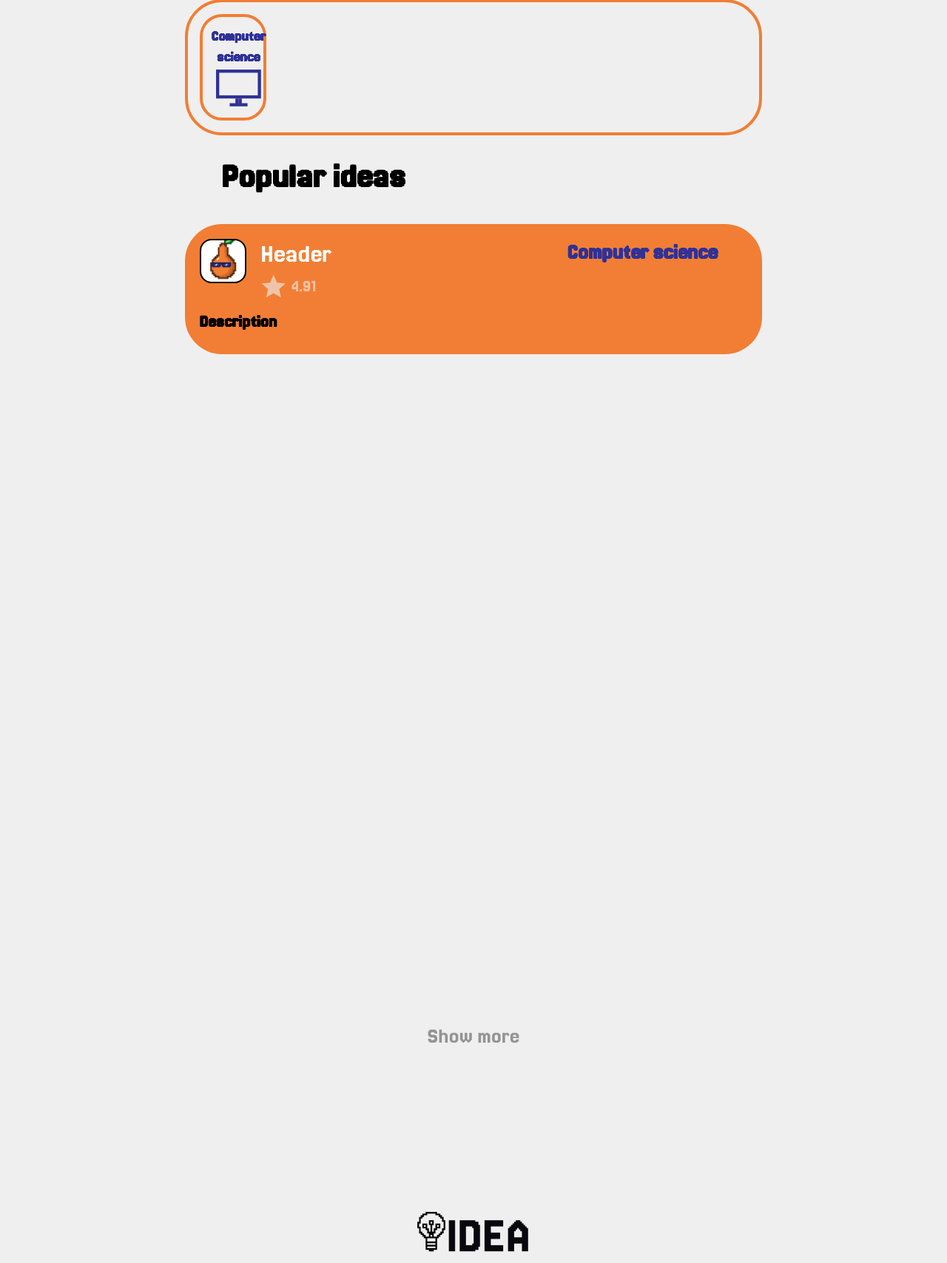
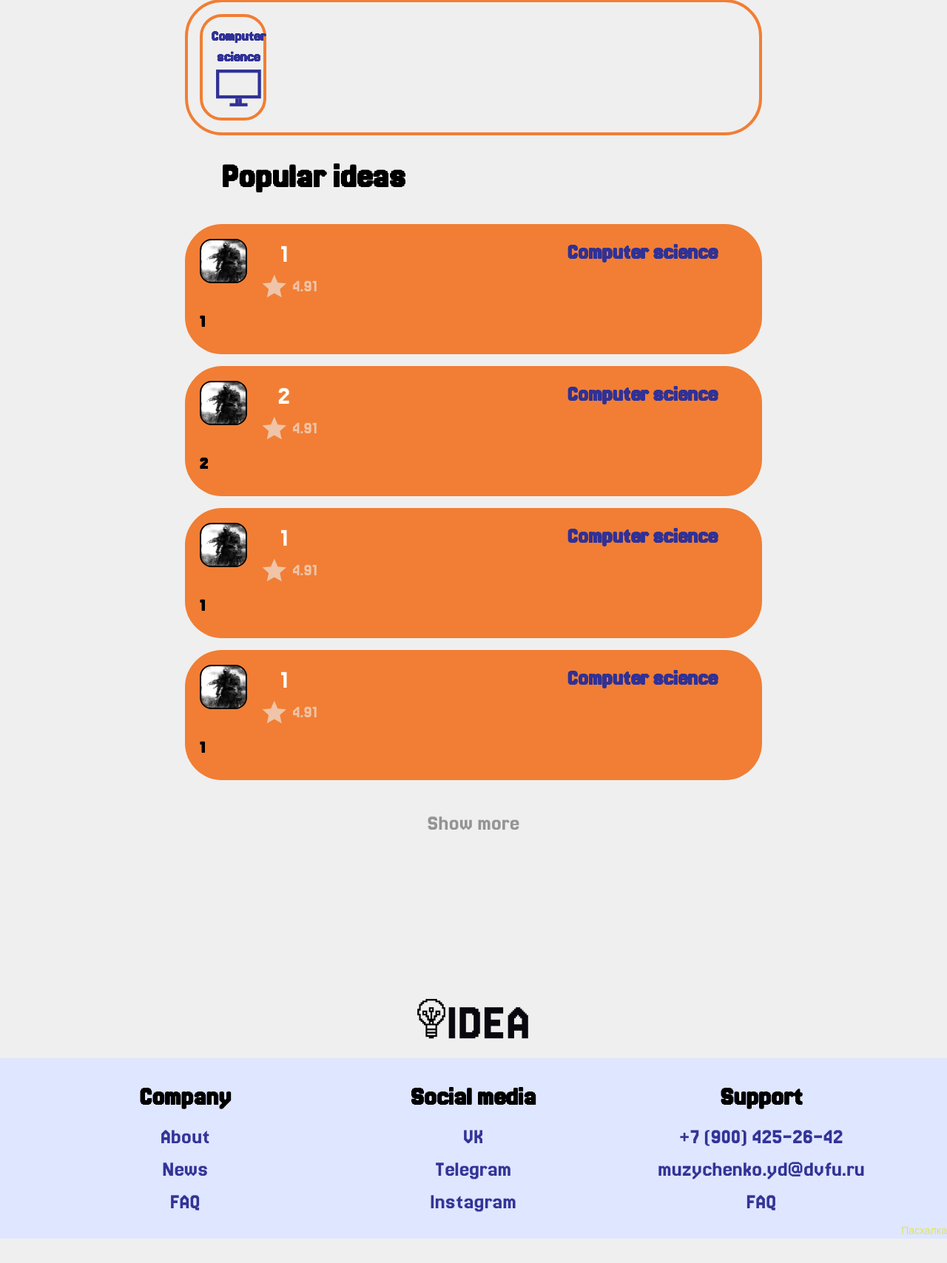
Before and after one commit to shxlny/IDEA, a Django app: page / in a window 1280 px wide. Shown: the part 241-1949 px from the top of the page at 74% size. After the commit the page ends 1916 px from the top, so only its background shows below. Run offline with Django 5.2, Linux system fonts and the light colour scheme; data comes from the database, SQL or seed files in the repository; both versions use the stored data as it was after the commit; style sheets or scripts are compiled from the project's sources; some libraries are stand-ins or nearby versions.

Commit message:
добавил добавление идей на main

```diff
--- a/fefu/crowdapp/templates/main.html
+++ b/fefu/crowdapp/templates/main.html
@@ -88,37 +88,41 @@
               <div class="text-2xl sm:text-3xl md:text-4xl lg:text-5xl font-bold pl-4 sm:pl-8 md:pl-[50px] mb-6 sm:mb-10">
                 Popular ideas
               </div>
-              <div class="grid grid-rows-5 gap-6 sm:gap-8 md:gap-10">
-                <!-- Card -->
+              <div class="space-y-4">
+                  {% for idea in ideas %}
                   <div class="p-4 sm:p-5 min-h-[120px] rounded-[20px] sm:rounded-[50px] bg-[#F17E34] grid sm:gap-4">
                       <!-- Top Section -->
                       <div class="flex items-start h-auto">
                           <div class="hidden sm:flex h-[60px] w-[80px] bg-white rounded-2xl border-2 border-black overflow-hidden">
-                      <img src="{% static 'img/IMG_3811 1.png' %}" class="h-full w-full object-cover" alt="Idea Icon" />
+                              <img src="{{ idea.user.profile.avatar.url|default:'/media/avatars/default.png' }}"
+                                   class="h-full w-full object-cover" alt="Idea Icon" />
                           </div>
-                    <div class="grid grid-rows-2 min-w-[80px]    sm:pl-4 sm:pl-5 justify-start">
-                      <a
-                        href="#"
+                          <div class="grid grid-rows-2 min-w-[80px] sm:pl-4 sm:pl-5 justify-start">
+                              <a href="#"
                                  class="text-white text-base sm:text-2xl md:text-4xl text-start sm:text-center hover:underline">
-                        Header
+                                  {{ idea.title }}
                               </a>
                               <div class="flex items-end">
                                   <img src="{% static 'img/Star 7.svg' %}" alt="Star Icon" class="h-4 sm:h-8" />
-                        <p
-                          class="h-full text-[#EFC4A8] text-sm sm:text-2xl pl-2 flex items-end">
-                          4.91
+                                  <p class="h-full text-[#EFC4A8] text-sm sm:text-2xl pl-2 flex items-end">
+                                      4.91 <!-- Здесь можно подставить рейтинг -->
                                   </p>
                               </div>
                           </div>
                           <div class="text-end w-full pr-4 sm:pr-10 text-sm sm:text-xl md:text-3xl text-[#303196] font-bold">
-                      <p>Computer science</p>
+                              <p>Computer science</p> <!-- Или категория идеи -->
                           </div>
                       </div>
                       <!-- Description Section -->
                       <div class="pb-2 text-sm sm:text-lg md:text-2xl text-black font-bold">
-                    <p>Description</p>
+                          <p>{{ idea.description }}</p>
                       </div>
                   </div>
+                  {% empty %}
+                  <p class="text-center text-xl text-gray-500">No ideas found.</p>
+                  {% endfor %}
+              </div>
+
 
 
 
--- a/fefu/crowdapp/views.py
+++ b/fefu/crowdapp/views.py
@@ -181,3 +181,10 @@ def add_idea(request):
             return redirect('account')
 
     return render(request, 'account.html')
+
+from django.shortcuts import render
+from .models import Idea
+
+def main_page(request):
+    ideas = Idea.objects.all()  # Получаем все идеи
+    return render(request, 'main.html', {'ideas': ideas})
```
Also changed, not shown: fefu/crowdapp/templates/account.html (+14 -6 lines), fefu/db.sqlite3. Lines whose indentation alone changed are shown as unchanged.
